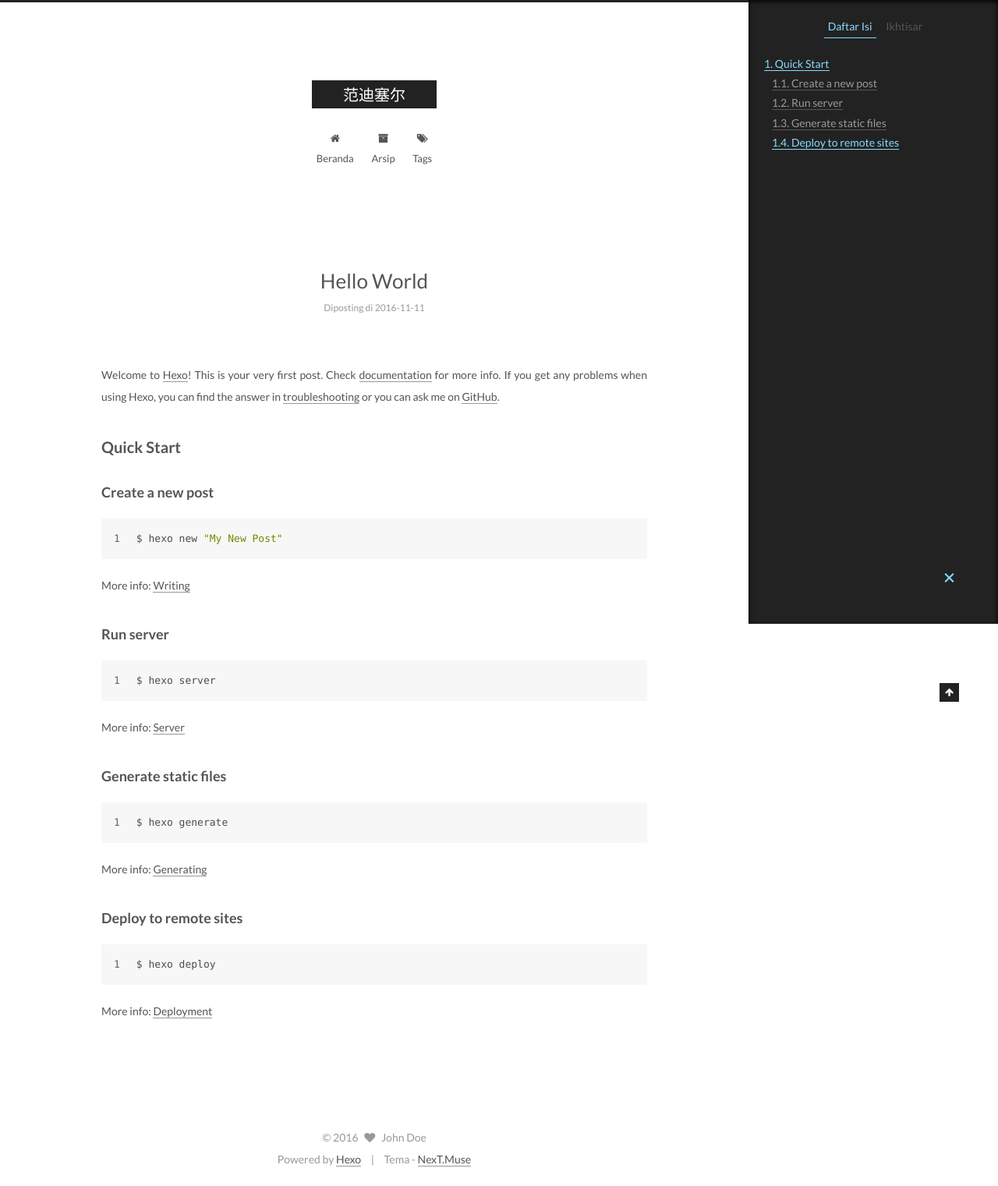
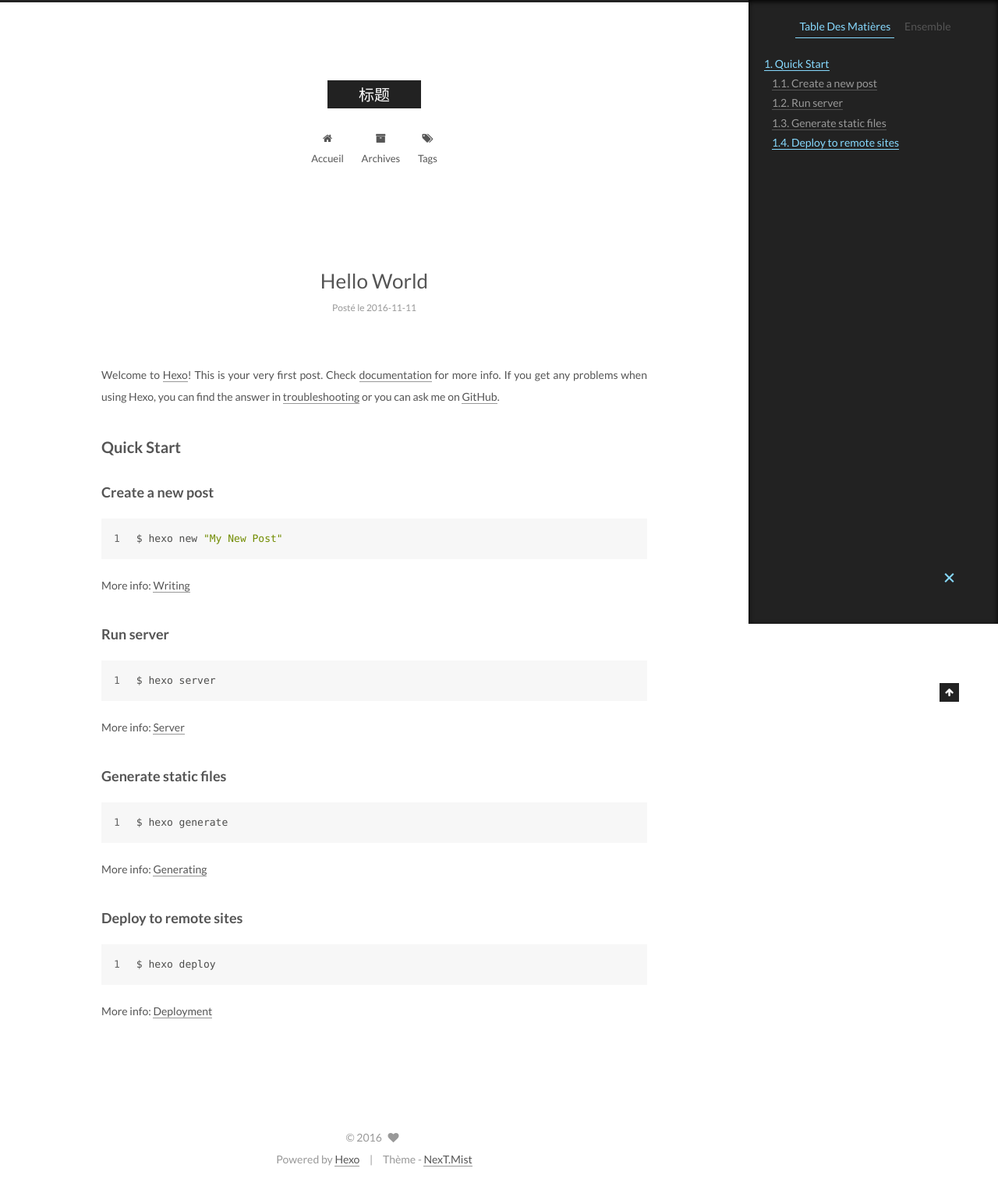
Before and after one commit to wu609429517/wu609429517.github.io, a plain HTML site: page 2016/11/11/hello-world/index.html in a window 1280 px wide. Shown: the whole page at 78% size. Drawn offline with Linux system fonts and the light colour scheme.

Commit message:
Site updated: 2016-11-11 18:58:23

```diff
--- a/2016/11/11/hello-world/index.html
+++ b/2016/11/11/hello-world/index.html
@@ -5,7 +5,7 @@
 
 
 
-<html class="theme-next muse use-motion">
+<html class="theme-next mist use-motion">
 <head>
   <meta charset="UTF-8"/>
 <meta http-equiv="X-UA-Compatible" content="IE=edge,chrome=1" />
@@ -89,7 +89,7 @@ Quick">
 <meta property="og:type" content="article">
 <meta property="og:title" content="Hello World">
 <meta property="og:url" content="http://yoursite.com/2016/11/11/hello-world/index.html">
-<meta property="og:site_name" content="范迪塞尔">
+<meta property="og:site_name" content="标题">
 <meta property="og:description" content="Welcome to Hexo! This is your very first post. Check documentation for more info. If you get any problems when using Hexo, you can find the answer in troubleshooting or you can ask me on GitHub.
 Quick">
 <meta property="og:updated_time" content="2016-11-11T08:49:50.008Z">
@@ -103,18 +103,18 @@ Quick">
 <script type="text/javascript" id="hexo.configuration">
   var NexT = window.NexT || {};
   var CONFIG = {
-    scheme: 'Muse',
+    scheme: 'Mist',
     sidebar: {"position":"left","display":"post"},
     fancybox: true,
     motion: true,
     duoshuo: {
       userId: 0,
-      author: 'Penulis'
+      author: 'Author'
     }
   };
 </script>
 
-  <title> Hello World | 范迪塞尔 </title>
+  <title> Hello World | 标题 </title>
 </head>
 
 <body itemscope itemtype="http://schema.org/WebPage" lang="">
@@ -145,7 +145,7 @@ Quick">
   <div class="custom-logo-site-title">
     <a href="/"  class="brand" rel="start">
       <span class="logo-line-before"><i></i></span>
-      <span class="site-title">范迪塞尔</span>
+      <span class="site-title">标题</span>
       <span class="logo-line-after"><i></i></span>
     </a>
   </div>
@@ -172,7 +172,7 @@ Quick">
 
               <i class="menu-item-icon fa fa-fw fa-home"></i> <br />
 
-            Beranda
+            Accueil
           </a>
         </li>
 
@@ -182,7 +182,7 @@ Quick">
 
               <i class="menu-item-icon fa fa-fw fa-archive"></i> <br />
 
-            Arsip
+            Archives
           </a>
         </li>
 
@@ -245,7 +245,7 @@ Quick">
             <span class="post-meta-item-icon">
               <i class="fa fa-calendar-o"></i>
             </span>
-            <span class="post-meta-item-text">Diposting di</span>
+            <span class="post-meta-item-text">Posté le</span>
             <time itemprop="dateCreated" datetime="2016-11-11T16:49:49+08:00" content="2016-11-11">
               2016-11-11
             </time>
@@ -348,10 +348,10 @@ Quick">
 
         <ul class="sidebar-nav motion-element">
           <li class="sidebar-nav-toc sidebar-nav-active" data-target="post-toc-wrap" >
-            Daftar Isi
+            Table Des Matières
           </li>
           <li class="sidebar-nav-overview" data-target="site-overview">
-            Ikhtisar
+            Ensemble
           </li>
         </ul>
 
@@ -360,15 +360,15 @@ Quick">
         <div class="site-author motion-element" itemprop="author" itemscope itemtype="http://schema.org/Person">
           <img class="site-author-image" itemprop="image"
                src="/images/avatar.gif"
-               alt="John Doe" />
-          <p class="site-author-name" itemprop="name">John Doe</p>
+               alt="" />
+          <p class="site-author-name" itemprop="name"></p>
           <p class="site-description motion-element" itemprop="description"></p>
         </div>
         <nav class="site-state motion-element">
           <div class="site-state-item site-state-posts">
             <a href="/archives">
               <span class="site-state-item-count">1</span>
-              <span class="site-state-item-name">posting</span>
+              <span class="site-state-item-name">articles</span>
             </a>
           </div>
 
@@ -422,7 +422,7 @@ Quick">
   <span class="with-love">
     <i class="fa fa-heart"></i>
   </span>
-  <span class="author" itemprop="copyrightHolder">John Doe</span>
+  <span class="author" itemprop="copyrightHolder"></span>
 </div>
 
 <div class="powered-by">
@@ -430,9 +430,9 @@ Quick">
 </div>
 
 <div class="theme-info">
-  Tema -
+  Thème -
   <a class="theme-link" href="https://github.com/iissnan/hexo-theme-next">
-    NexT.Muse
+    NexT.Mist
   </a>
 </div>
 
```
Also changed, not shown: archives/2016/11/index.html (+17 -17 lines), archives/2016/index.html (+17 -17 lines), archives/index.html (+17 -17 lines), index.html (+17 -17 lines).
